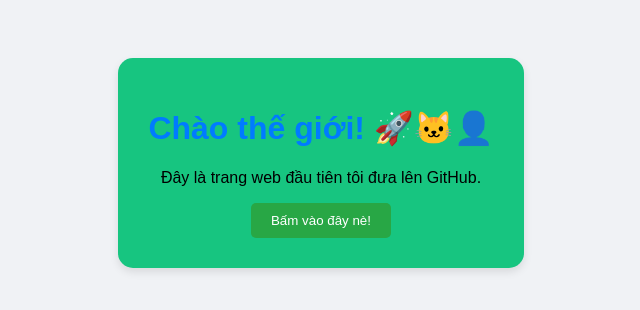
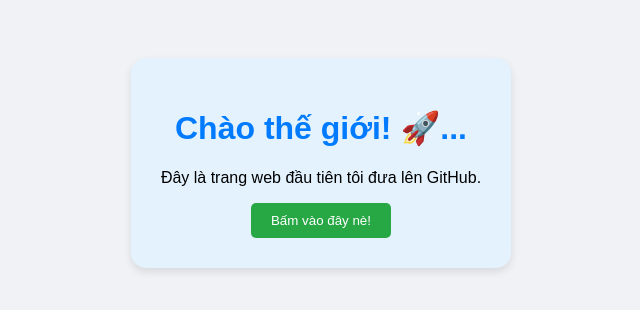
Before and after one commit to buiduckhiem/myfirstweb, a plain HTML site: page index.html in a window 1280 px wide. Shown: the whole page, without its empty margins (319-959 px from the left). Drawn offline with Linux system fonts and the light colour scheme.

Commit message:
Cap nhat loi chao va mau nen6

```diff
--- a/index.html
+++ b/index.html
@@ -4,14 +4,14 @@
     <title>Trang web của tôi</title>
     <style>
         body { font-family: sans-serif; text-align: center; background: #f0f2f5; padding: 50px; }
-        .card { background: #17c580; padding: 30px; border-radius: 15px; box-shadow: 0 4px 8px rgba(0,0,0,0.1); display: inline-block; }
+        .card { background: #e3f2fd; padding: 30px; border-radius: 15px; box-shadow: 0 4px 8px rgba(0,0,0,0.1); display: inline-block; }
         h1 { color: #007bff; }
         button { background: #28a745; color: white; border: none; padding: 10px 20px; border-radius: 5px; cursor: pointer; }
     </style>
 </head>
 <body>
     <div class="card">
-        <h1>Chào thế giới! 🚀🐱‍👤</h1>
+        <h1>Chào thế giới! 🚀...</h1>
         <p>Đây là trang web đầu tiên tôi đưa lên GitHub.</p>
         <button onclick="alert('Chúc mừng bạn đã click thành công!')">Bấm vào đây nè!</button>
     </div>
```
